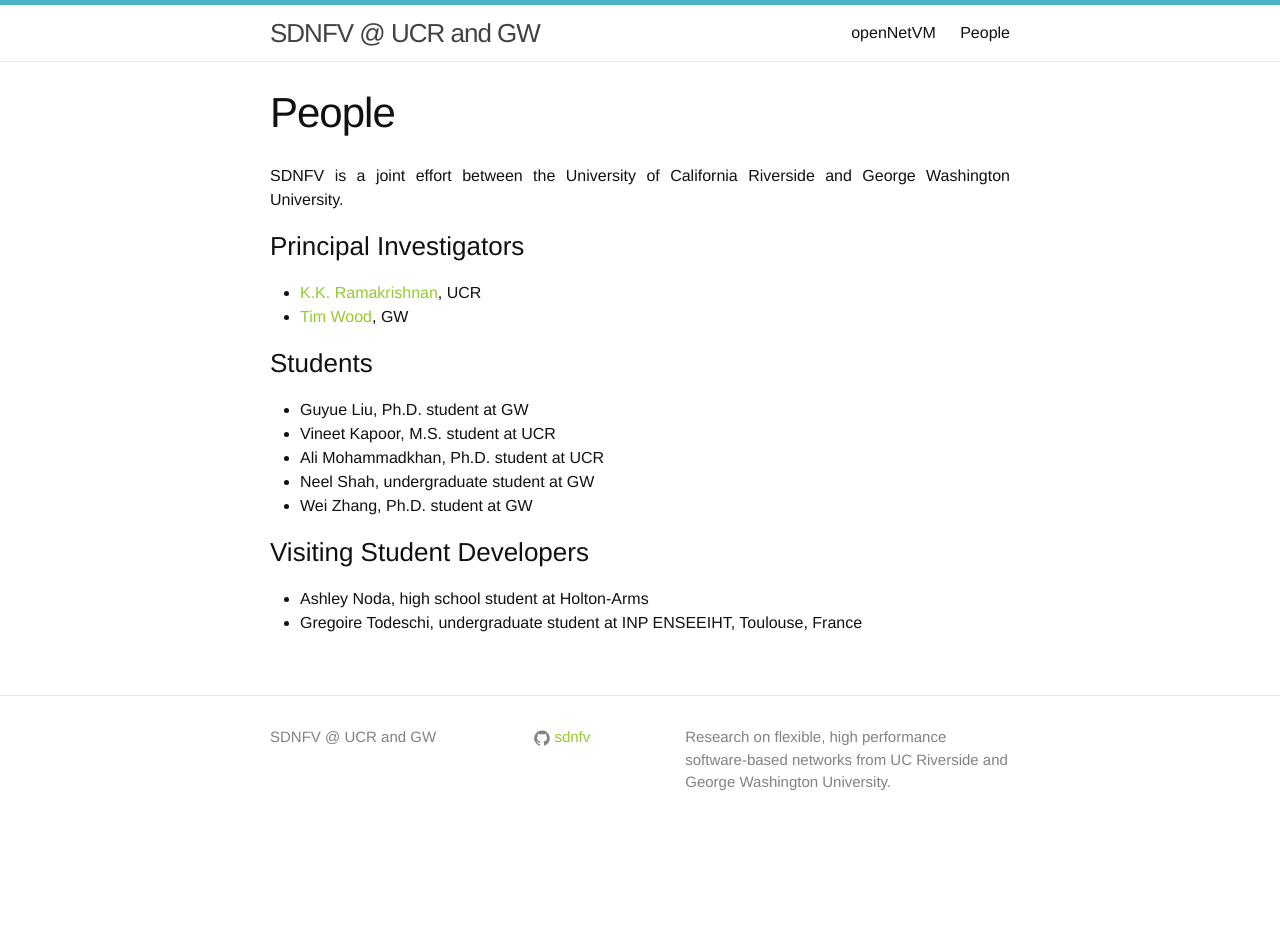
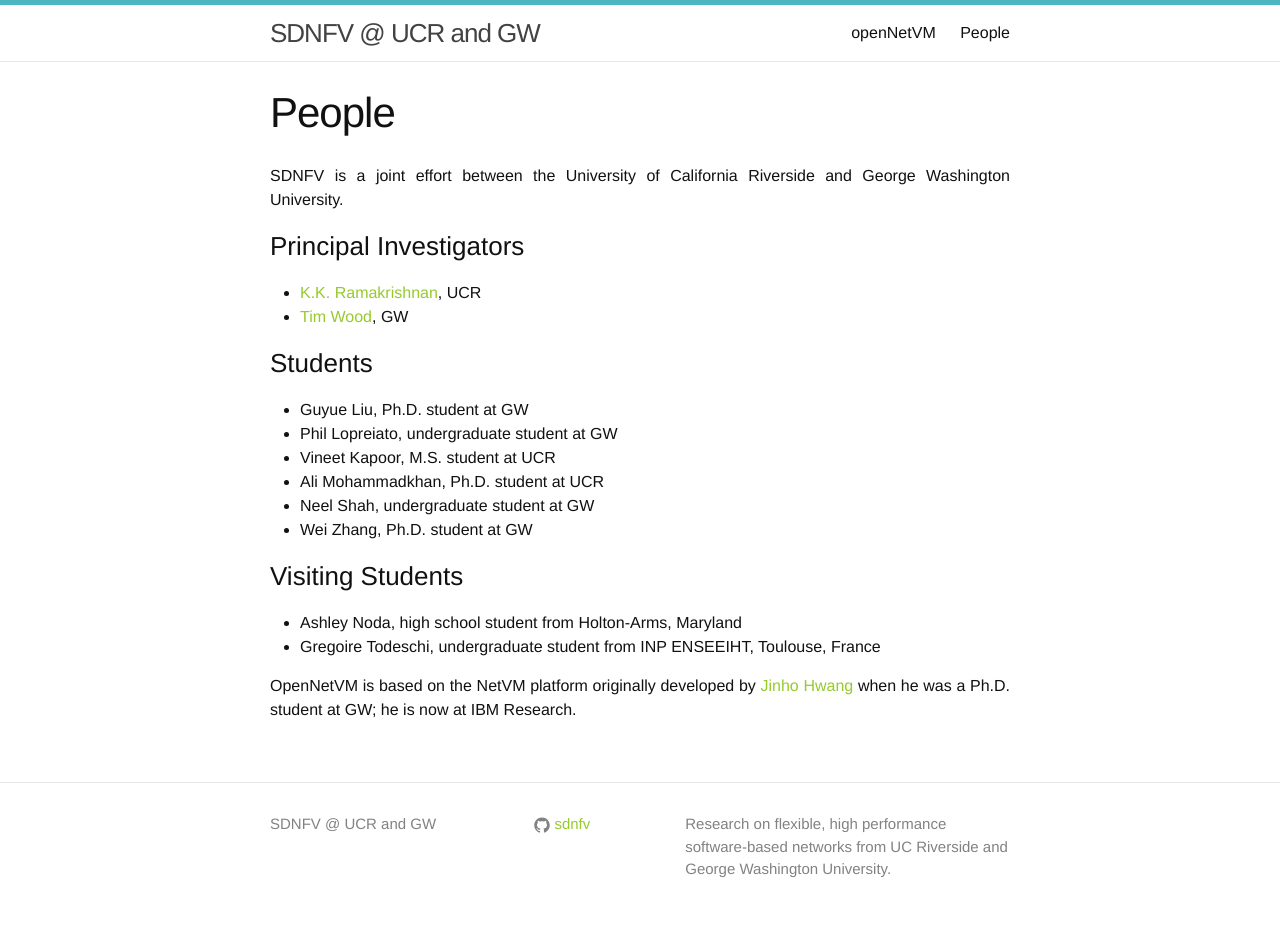
Before and after one commit to sdnfv/sdnfv.github.io, a Jekyll site: the page built from people.md, in a window 1280 px wide. Built offline with Jekyll 4.4.1, drawn with Linux system fonts in a browser that asks for light colours; before the commit the page ends 900 px from its top, so only the background shows below that.

Commit message:
add jinho to people list

```diff
--- a/people.md
+++ b/people.md
@@ -12,11 +12,14 @@
 
 ### Students
   * Guyue Liu, Ph.D. student at GW
+  * Phil Lopreiato, undergraduate student at GW
   * Vineet Kapoor, M.S. student at UCR
   * Ali Mohammadkhan, Ph.D. student at UCR
   * Neel Shah, undergraduate student at GW
   * Wei Zhang, Ph.D. student at GW
 
-### Visiting Student Developers
-  * Ashley Noda, high school student at Holton-Arms
-  * Gregoire Todeschi, undergraduate student at INP ENSEEIHT, Toulouse, France
+### Visiting Students
+  * Ashley Noda, high school student from Holton-Arms, Maryland
+  * Gregoire Todeschi, undergraduate student from INP ENSEEIHT, Toulouse, France
+
+OpenNetVM is based on the NetVM platform originally developed by [Jinho Hwang](https://jinhohwang.wordpress.com/) when he was a Ph.D. student at GW; he is now at IBM Research.
```
